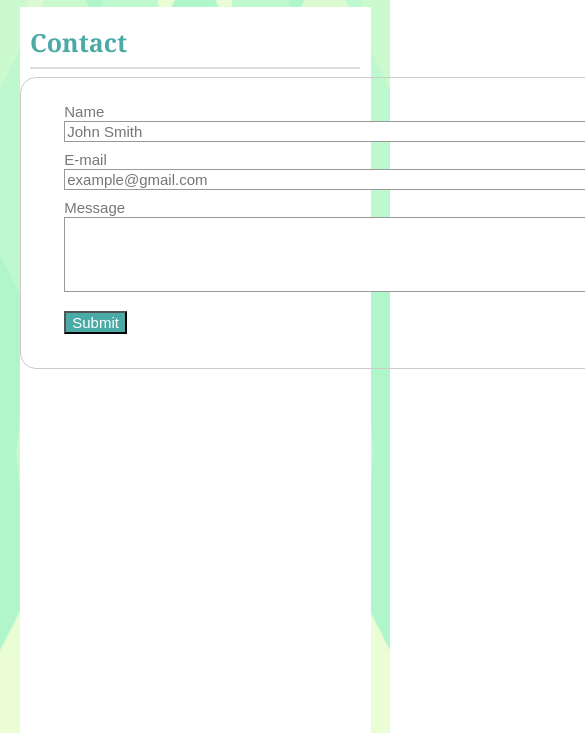
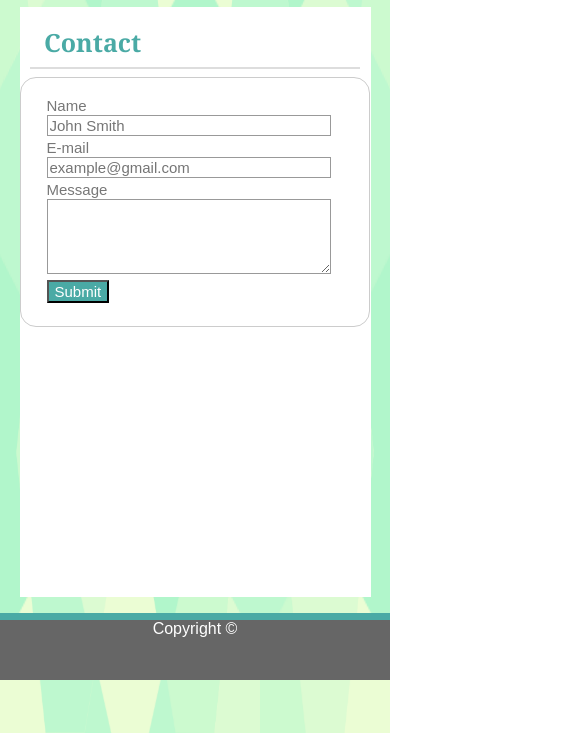
Before and after one commit to birnadam/responsivePortfolio, a plain HTML site: page contact.html in a window 390 px wide. Shown: the part 111-844 px from the top of the page, 585 px wide, since content can reach past the window. Drawn offline with Linux system fonts and the light colour scheme.

Commit message:
made contact page more responsive

```diff
--- a/assets/css/style.css
+++ b/assets/css/style.css
@@ -24,6 +24,7 @@ h2 {
     font-size: 25px;
     margin: 0% 0% 2% 3%;
     color: #4aaaa5;
+    margin-left: 7%;
 }
 
 h3 {
@@ -98,6 +99,19 @@ a {
     background-color: #fff;
     padding: 1%;
     min-height: 100%;
+    margin-bottom: -50px;
+}
+
+.bottomCont {
+    display:block;
+    margin-top: 2.5%;
+    margin-bottom: 2.5%;
+    margin-left: auto;
+    margin-right: auto;
+    width: 95%;
+    min-height: 35%;
+    background-color: #fff;
+    padding: 1%;
     margin-bottom: -50px;
 }
 
@@ -185,6 +199,7 @@ a {
     margin-top: 5%;
     margin-bottom: 5%;
 }
+
 form {
     margin: 0%;
     width: 925px;
@@ -255,6 +270,7 @@ button {
         padding: 1%;
         width: 55%;
     }
+
     .bottomPort{
         display:block;
         align-content: left;
@@ -264,6 +280,28 @@ button {
         padding: 1%;
         width: 55%;
         height: 200px;
+    }
+
+    .bottomCont{
+        display:block;
+        align-content: left;
+        margin-top: 2.5%;
+        margin-bottom: 2.5%;
+        margin-left: 2.5%;
+        padding: 1%;
+        width: 55%;
+        height: 10px;
+    }
+
+    form{
+        width: 450px;
+        display:block;
+        margin-left: auto;
+        margin-right: auto;
+    }
+
+    input, textarea{
+        width: 450px;
     }
 }
 
@@ -293,7 +331,6 @@ button {
         width: 98%;
     }
 
-
     .bottomPort{
         display:block;
         margin-left: auto;
@@ -303,6 +340,18 @@ button {
         width: 90%;
     }
 
+    .bottomCont{
+        display:block;
+        align-content: left;
+        padding: 1%;
+        margin-top: 2.5%;
+        margin-bottom: 2.5%;
+        margin-left: auto;
+        margin-right: auto;
+        padding: 0%;
+        width: 98%;
+        min-height: 60%;
+    }
 
     #profilePic{
         display: block;
@@ -327,21 +376,28 @@ button {
     .containerL{
         width: 50%;
     }
+
     .containerR{
         width: 50%;
     }
 
     .portTitle{
-
         display: block;
         margin-left: auto;
         margin-right: auto;
         width: 88%;
         padding: 1%;
     }
+    form{
+        width: 90%;
+        display:block;
+        margin-left: auto;
+        margin-right: auto;
+    }
 
-
-
+    input, textarea{
+        width: 90%;
+    }
 }
 
 
@@ -388,6 +444,15 @@ button {
         width: 90%;
     }
 
+    .bottomCont{
+        display:block;
+        margin-left: auto;
+        margin-right: auto;
+        margin-bottom: 4%;
+        width: 90%;
+        min-height: 70%;
+    }
+
     #profilePic{
         display: block;
         margin-left: 5%;
@@ -408,7 +473,6 @@ button {
     }
 
     .portTitle{
-
         display: block;
         margin-left: auto;
         margin-right: auto;
--- a/contact.html
+++ b/contact.html
@@ -20,7 +20,7 @@
             </nav>
         </div>
     </header>
-        <div class = "bottom">
+        <div class = "bottomCont">
             <br>
             <h2>Contact</h2>
             <hr>
@@ -39,8 +39,12 @@
                   <br>
                   <button>Submit</button>
             </form>
+            <div class="push"></div>
         </div>
+
+        <div class = "footer">
         <div class = "tealBar"></div>
         <div class = "copyright">Copyright &#169;  </div>
+    </div>
     </body>
 </html>
```
Lines whose indentation alone changed are shown as unchanged.
